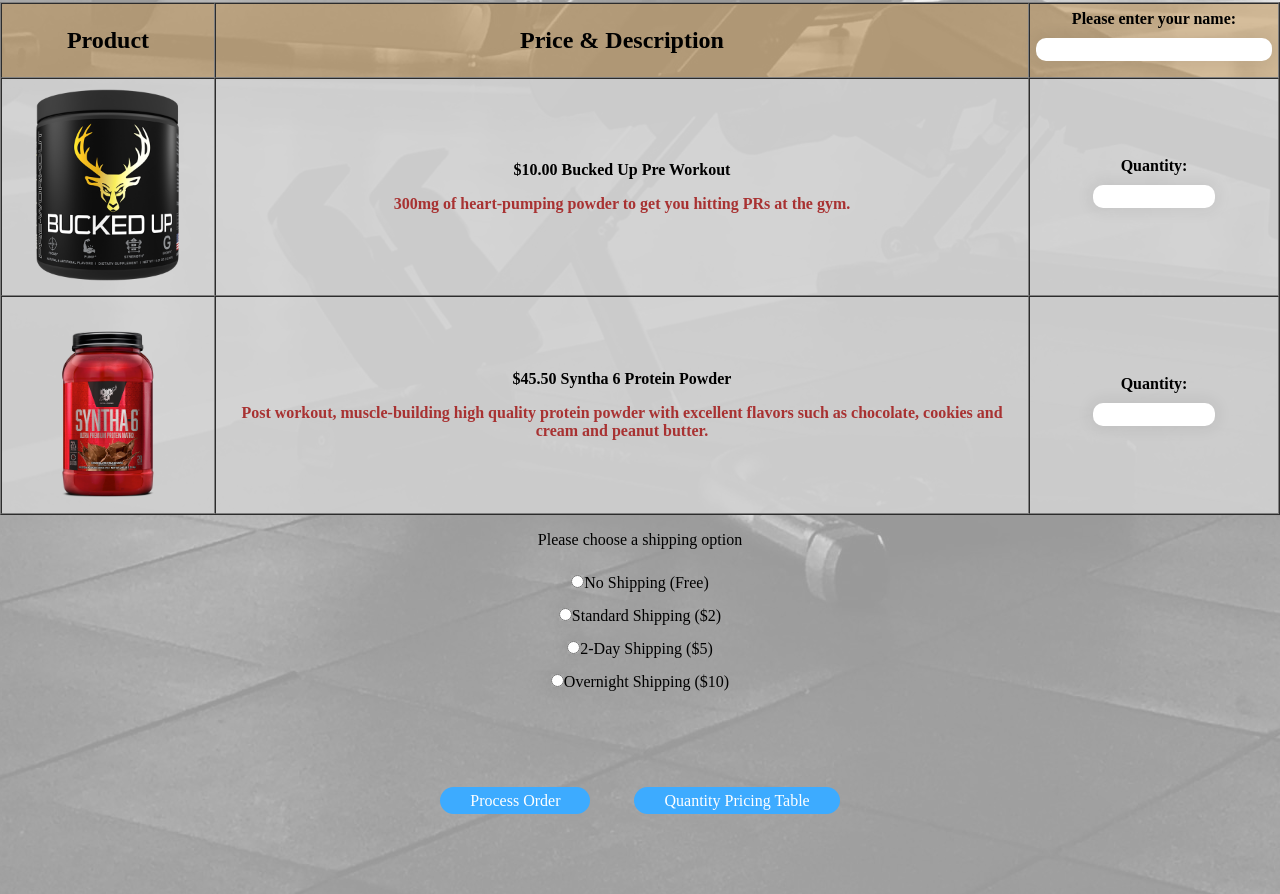
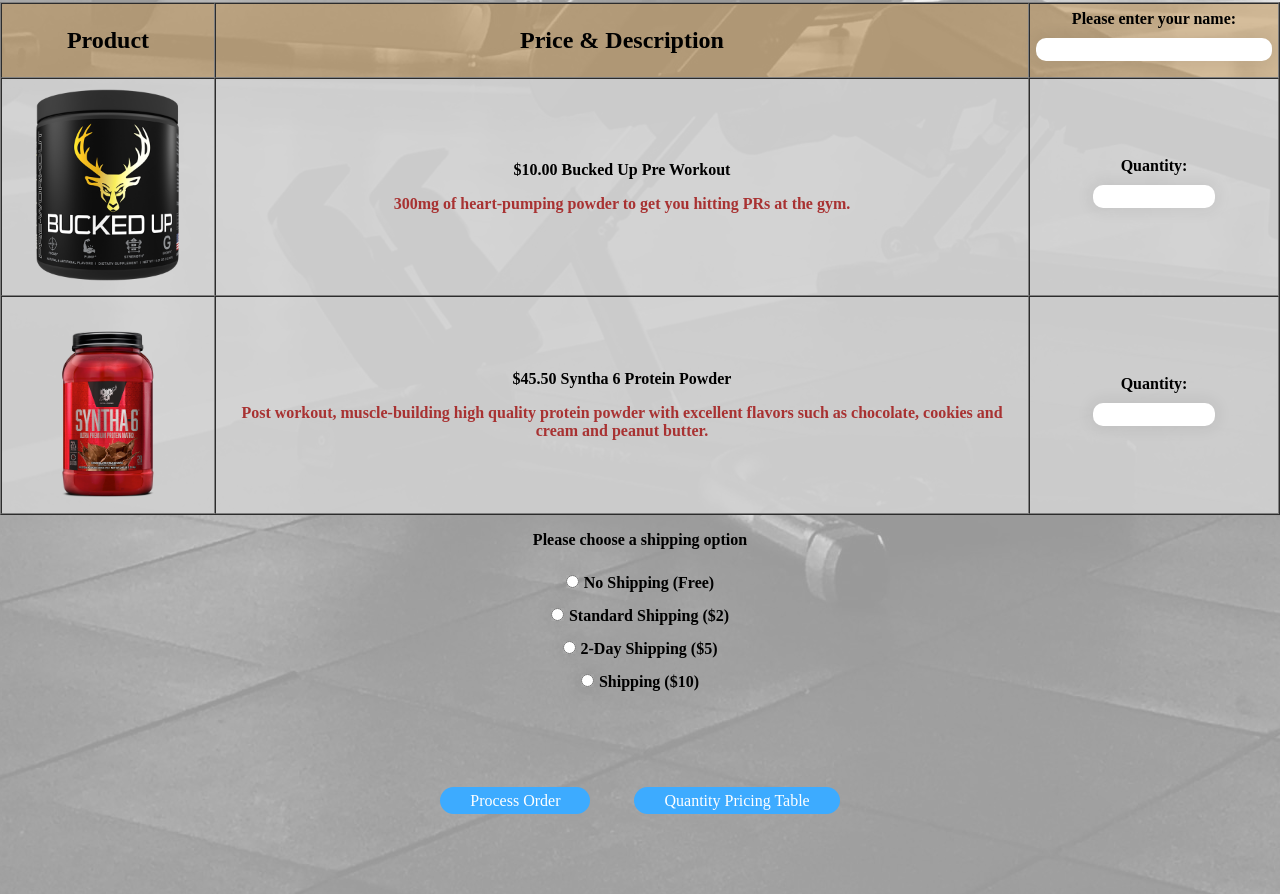
Before and after one commit to JAlexLopez/Inland-Nutrition-Center, a plain HTML site: page index.html in a window 1280 px wide. Shown: the part 291-1185 px from the top of the page. Drawn offline with Linux system fonts and the light colour scheme; a web font is replaced by a local one.

Commit message:
Add files via upload

```diff
--- a/index.html
+++ b/index.html
@@ -51,12 +51,12 @@
         </div>
         <div class="receipt-body">
             <div class="shipping">
-                <p>Please choose a shipping option</p>
+                <p class="bolder">Please choose a shipping option</p>
 
-                <input name="shippingSelection" type="radio" id="noShipping" value="0">No Shipping (Free)<br />
-                <input name="shippingSelection" type="radio" id="stdShipping" value="2">Standard Shipping ($2)<br />
-                <input name="shippingSelection" type="radio" id="twoDayShipping" value="5">2-Day Shipping ($5)<br />
-                <input name="shippingSelection" type="radio" id="overnightShipping" value="10">Overnight Shipping ($10)
+                <input name="shippingSelection" type="radio" id="noShipping" value="0"><span class="bolder p-left-5">No Shipping (Free)</span><br />
+                <input name="shippingSelection" type="radio" id="stdShipping" value="2"><span class="bolder p-left-5">Standard Shipping ($2)</span><br />
+                <input name="shippingSelection" type="radio" id="twoDayShipping" value="5"><span class="bolder p-left-5">2-Day Shipping ($5)</span><br />
+                <input name="shippingSelection" type="radio" id="overnightShipping" value="10"><span class="bolder p-left-5">Shipping ($10)</span>
 
             </div>
             <div id="receipt" class="bolder">&nbsp;</div>
--- a/styles.css
+++ b/styles.css
@@ -169,3 +169,7 @@
 .pBottom-10 {
     padding-bottom: 10px;
 }
+
+.p-left-5 {
+    padding-left: 5px;
+}
```
